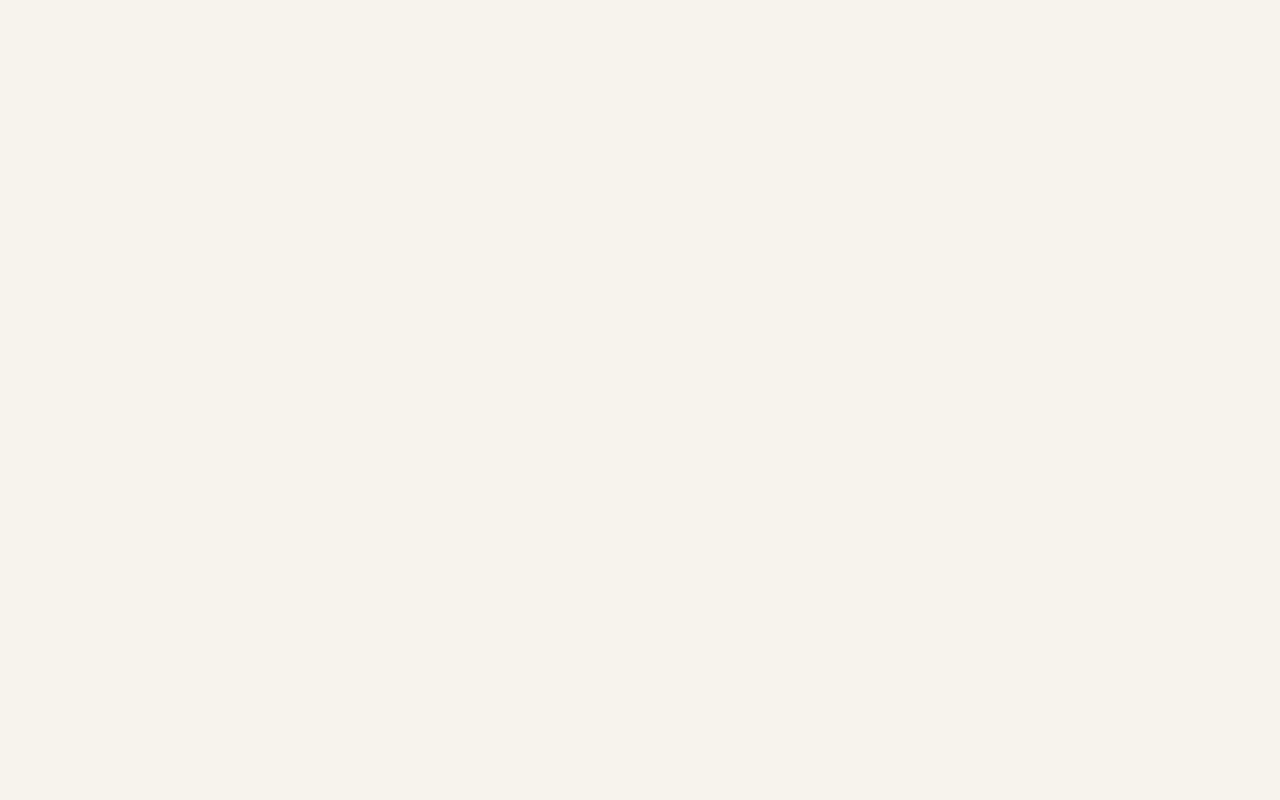
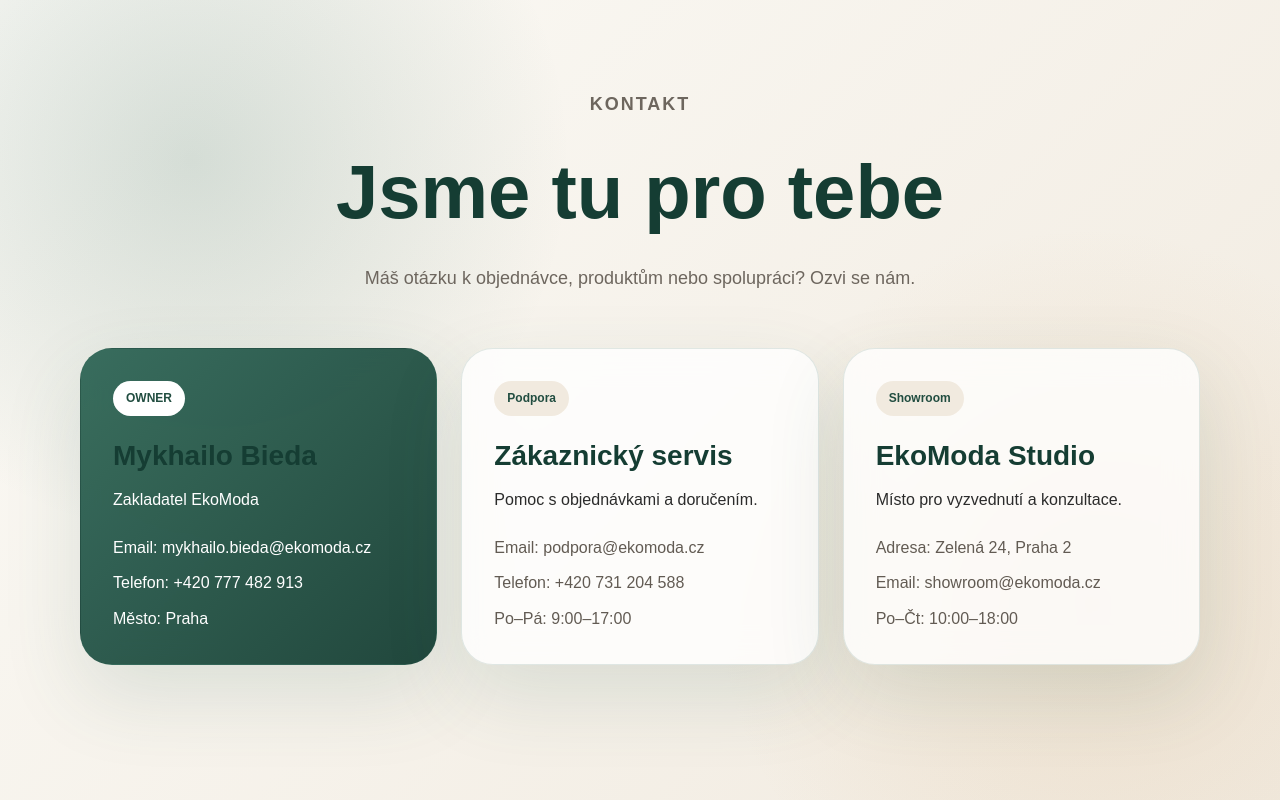
Before and after one commit to Dronkly/Dronkly-RP-BIEDA-MYKHAILO-3AI-TILL, a React app in the folder frontend/: page /contact in a window 1280 px wide. Before the commit this address had no page. Built offline with nearby package versions, Linux system fonts and the light colour scheme; the HTML template or start-up script is replaced by a standard one.

Commit message:
pridani stranky kontakt a stylovani tlacitek

```diff
--- a/frontend/src/App.jsx
+++ b/frontend/src/App.jsx
@@ -21,6 +21,7 @@ import AdminPanel from "./pages/AdminPanel";
 import AdminEditProduct from "./pages/AdminEditProduct";
 import AdminUserDetail from "./pages/AdminUserDetail";
 import Reviews from "./pages/Reviews";
+import Contact from "./pages/Contact";
 
 
 import CartDrawer from "./components/CartDrawer";
@@ -96,6 +97,10 @@ export default function App() {
         <Route path="/reviews" element={<Reviews />} />
 
 
+          {/*Kontakt */}
+        <Route path="/contact" element={<Contact />} />
+
+
       </Routes>
       </CartProvider>
       </BrowserRouter>
--- a/frontend/src/components/Footer.jsx
+++ b/frontend/src/components/Footer.jsx
@@ -1,11 +1,14 @@
+import { useNavigate } from "react-router-dom";
+
 export default function Footer() {
+  const navigate = useNavigate();
   return (
     <footer className="footer">
       <div className="container footer-grid">
         <p>© 2026 EkoModa</p>
         <div>
-          <a href="#pribeh">O nás</a>
-          <a href="#newsletter">Kontakt</a>
+          <button onClick={() => navigate("/pribeh")}>O nás</button>
+          <button onClick={() => navigate("/contact")}>Kontakt</button>
         </div>
       </div>
     </footer>
--- a/frontend/src/components/Products.jsx
+++ b/frontend/src/components/Products.jsx
@@ -1,37 +1,78 @@
-const products = [
-  {
-    name: "Organic Tričko",
-    price: "590 Kč",
-    badge: "Organic",
-    image: "https://images.unsplash.com/photo-1521572163474-6864f9cf17ab"
-  },
-  {
-    name: "Recyklovaná Mikina",
-    price: "1190 Kč",
-    badge: "Recycled",
-    image: "https://images.unsplash.com/photo-1503341504253-dff4815485f1"
-  },
-  {
-    name: "Lněné Šaty",
-    price: "1490 Kč",
-    badge: "Natural",
-    image: "https://images.unsplash.com/photo-1496747611176-843222e1e57c"
-  }
-];
+import { useEffect, useState } from "react";
+import axios from "axios";
+import { useNavigate } from "react-router-dom";
+import { useCart } from "../context/CartContext";
 
 export default function Products() {
+  const navigate = useNavigate();
+  const { addToCart, setIsCartOpen } = useCart();
+
+  const [latestProducts, setLatestProducts] = useState([]);
+
+  useEffect(() => {
+    fetchLatestProducts();
+  }, []);
+
+  const fetchLatestProducts = async () => {
+    try {
+      const response = await axios.get("http://localhost:5000/api/products");
+
+      const latest = response.data
+        .sort((a, b) => new Date(b.createdAt) - new Date(a.createdAt))
+        .slice(0, 3);
+
+      setLatestProducts(latest);
+    } catch (err) {
+      console.error("Nepodařilo se načíst produkty:", err);
+    }
+  };
+
+  const handleAddToCart = (product) => {
+    addToCart(product);
+
+    // otevře košík
+    setIsCartOpen(true);
+
+    // zavře po 3 sekundách
+    setTimeout(() => {
+      setIsCartOpen(false);
+    }, 3000);
+  };
+
   return (
     <section id="kolekce" className="products section">
       <div className="container">
         <h2>Nejnovější kolekce</h2>
+
         <div className="product-grid">
-          {products.map((product, index) => (
-            <div className="product-card" key={index}>
-              <img src={product.image} alt={product.name} />
-              <span className="badge">{product.badge}</span>
+          {latestProducts.map((product) => (
+            <div className="product-card" key={product._id}>
+              <div className="product-image-wrap">
+                <img src={product.image} alt={product.name} />
+
+                {product.category && (
+                  <span className="badge">{product.category}</span>
+                )}
+              </div>
+
               <h3>{product.name}</h3>
-              <p>{product.price}</p>
-              <button>Přidat do košíku</button>
+              <p>{product.price} Kč</p>
+
+              <div className="product-actions">
+                <button
+                  className="detail-btn"
+                  onClick={() => navigate(`/product/${product._id}`)}
+                >
+                  Detail
+                </button>
+
+                <button
+                  className="cart-btn"
+                  onClick={() => handleAddToCart(product)}
+                >
+                  Přidat do košíku
+                </button>
+              </div>
             </div>
           ))}
         </div>
--- a/frontend/src/index.css
+++ b/frontend/src/index.css
@@ -3311,3 +3311,134 @@ body {
     grid-template-columns: 1fr;
   }
 }
+
+.product-actions {
+  display: flex;
+  gap: 10px;
+  margin-top: 12px;
+}
+
+.product-actions button {
+  border: none;
+  border-radius: 12px;
+  padding: 10px 14px;
+  font-weight: 700;
+  cursor: pointer;
+}
+
+.detail-btn {
+  background: #f3efe8;
+  color: #214d40;
+}
+
+.cart-btn {
+  background: #2f6656;
+  color: white;
+}
+
+.contact-page {
+  min-height: 100vh;
+  background:
+    radial-gradient(circle at 15% 20%, rgba(47, 102, 86, 0.18), transparent 30%),
+    radial-gradient(circle at 85% 75%, rgba(205, 154, 91, 0.16), transparent 30%),
+    linear-gradient(135deg, #fbfaf6, #f1eadf);
+  padding: 90px 20px;
+}
+
+.contact-hero {
+  max-width: 900px;
+  margin: 0 auto 55px;
+  text-align: center;
+}
+
+.contact-hero h1 {
+  font-size: clamp(42px, 6vw, 76px);
+  color: #153d33;
+  margin: 12px 0;
+}
+
+.contact-hero p {
+  color: #6d665e;
+  font-size: 18px;
+}
+
+.contact-shell {
+  max-width: 1120px;
+  margin: 0 auto;
+}
+
+.contact-grid {
+  display: grid;
+  grid-template-columns: repeat(3, 1fr);
+  gap: 24px;
+}
+
+.contact-card {
+  position: relative;
+  padding: 32px;
+  border-radius: 32px;
+  background: rgba(255, 255, 255, 0.78);
+  border: 1px solid rgba(47, 102, 86, 0.14);
+  box-shadow: 0 30px 80px rgba(47, 102, 86, 0.14);
+  backdrop-filter: blur(16px);
+  transition: 0.25s ease;
+}
+
+.contact-card:hover {
+  transform: translateY(-8px);
+  box-shadow: 0 36px 95px rgba(47, 102, 86, 0.22);
+}
+
+.owner-card {
+  background: linear-gradient(135deg, rgba(47, 102, 86, 0.95), rgba(21, 61, 51, 0.95));
+  color: white;
+}
+
+.owner-card h2,
+.owner-card p {
+  color: white;
+}
+
+.contact-badge {
+  display: inline-block;
+  padding: 8px 13px;
+  border-radius: 999px;
+  background: #f1eadf;
+  color: #214d40;
+  font-weight: 800;
+  font-size: 12px;
+  margin-bottom: 18px;
+}
+
+.owner-card .contact-badge {
+  background: white;
+  color: #214d40;
+}
+
+.contact-card h2 {
+  color: #153d33;
+  font-size: 28px;
+  margin-bottom: 8px;
+}
+
+.contact-info {
+  margin-top: 22px;
+  display: grid;
+  gap: 10px;
+  color: #625b53;
+}
+
+@media (max-width: 900px) {
+  .contact-grid {
+    grid-template-columns: 1fr;
+  }
+}
+
+.footer button {
+  background: white;
+  color: green;
+  border: none;
+  padding: 8px 14px;
+  border-radius: 12px;
+  cursor: pointer;
+}
--- /dev/null
+++ b/frontend/src/pages/Contact.jsx
@@ -0,0 +1,54 @@
+import React from "react";
+
+const Contact = () => {
+  return (
+    <main className="contact-page">
+      <section className="contact-hero">
+        <p className="reviews-eyebrow">Kontakt</p>
+        <h1>Jsme tu pro tebe</h1>
+        <p>
+          Máš otázku k objednávce, produktům nebo spolupráci? Ozvi se nám.
+        </p>
+      </section>
+
+      <section className="contact-shell">
+        <div className="contact-grid">
+          <article className="contact-card owner-card">
+            <span className="contact-badge">OWNER</span>
+            <h2>Mykhailo Bieda</h2>
+            <p>Zakladatel EkoModa</p>
+            <div className="contact-info">
+              <p>Email: mykhailo.bieda@ekomoda.cz</p>
+              <p>Telefon: +420 777 482 913</p>
+              <p>Město: Praha</p>
+            </div>
+          </article>
+
+          <article className="contact-card">
+            <span className="contact-badge">Podpora</span>
+            <h2>Zákaznický servis</h2>
+            <p>Pomoc s objednávkami a doručením.</p>
+            <div className="contact-info">
+              <p>Email: podpora@ekomoda.cz</p>
+              <p>Telefon: +420 731 204 588</p>
+              <p>Po–Pá: 9:00–17:00</p>
+            </div>
+          </article>
+
+          <article className="contact-card">
+            <span className="contact-badge">Showroom</span>
+            <h2>EkoModa Studio</h2>
+            <p>Místo pro vyzvednutí a konzultace.</p>
+            <div className="contact-info">
+              <p>Adresa: Zelená 24, Praha 2</p>
+              <p>Email: showroom@ekomoda.cz</p>
+              <p>Po–Čt: 10:00–18:00</p>
+            </div>
+          </article>
+        </div>
+      </section>
+    </main>
+  );
+};
+
+export default Contact;
```
